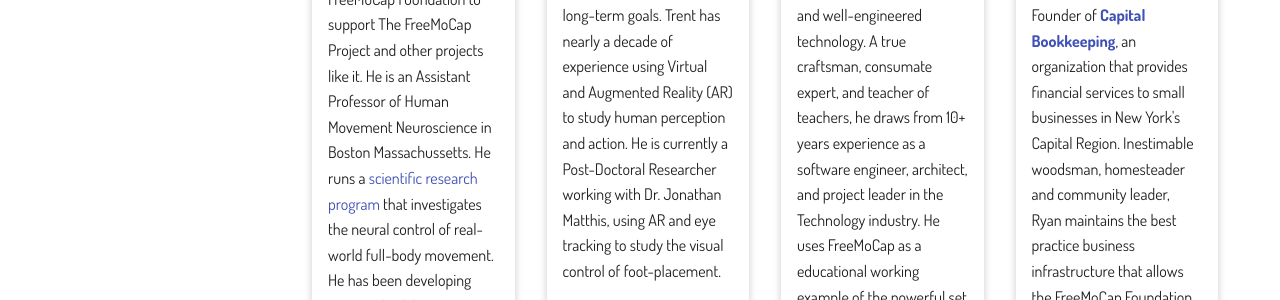
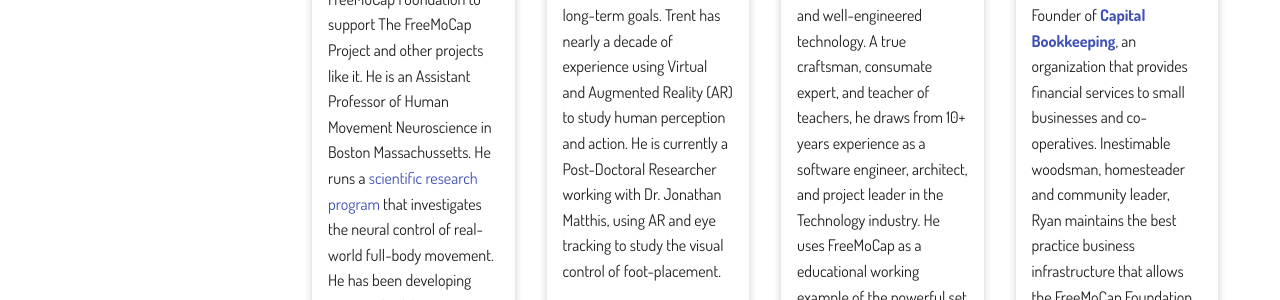
Before and after one commit to freemocap/freemocapfoundation_dot_org, an MkDocs documentation site: the page built from docs/people.md, in a window 1280 px wide and 1206 px high. Shown: the part 596-896 px from the top of the window. Built offline with MkDocs 1.6.1 and Material for MkDocs 9.7.7, drawn with Linux system fonts in a browser that asks for light colours; some of the changed text lies outside the part shown.

Commit message:
update ryro blurb

```diff
--- a/docs/people.md
+++ b/docs/people.md
@@ -49,7 +49,7 @@
       <div class="container">
         <h2>Ryan Rose</h2>
         <p class="title">CFO &amp; Treasurer</p>
-        <p>Ryan steers the financial elements of the FreeMoCap Foundation. Ryan is the Founder of <strong><a href="https://www.capitalbookkeeping.coop/">Capital Bookkeeping</a></strong>, an organization that provides financial services to small businesses  in New York's Capital Region. Inestimable woodsman, homesteader and community leader, Ryan maintains the best practice business infrastructure that allows the FreeMoCap Foundation to grow stably while providing a high level of transparency to our community. </p>
+        <p>Ryan steers the financial elements of the FreeMoCap Foundation. Ryan is the Founder of <strong><a href="https://www.capitalbookkeeping.coop/">Capital Bookkeeping</a></strong>, an organization that provides financial services to small businesses and co-operatives. Inestimable woodsman, homesteader and community leader, Ryan maintains the best practice business infrastructure that allows the FreeMoCap Foundation to grow stably while providing a high level of transparency to our community. </p>
         <form>
             <p><button type="submit" formaction="https://www.linkedin.com/in/ry-ro/" class="button">LinkedIn</button></p>
         </form>
```
